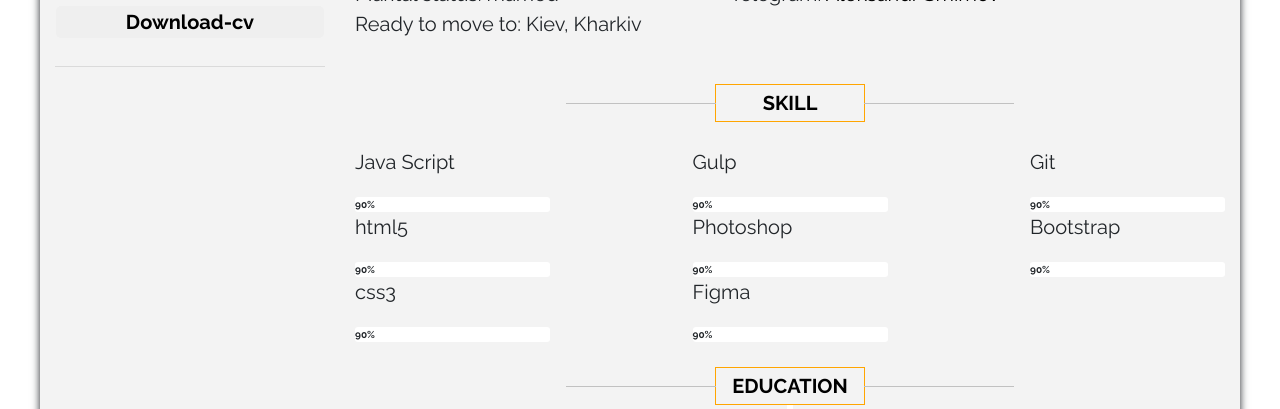
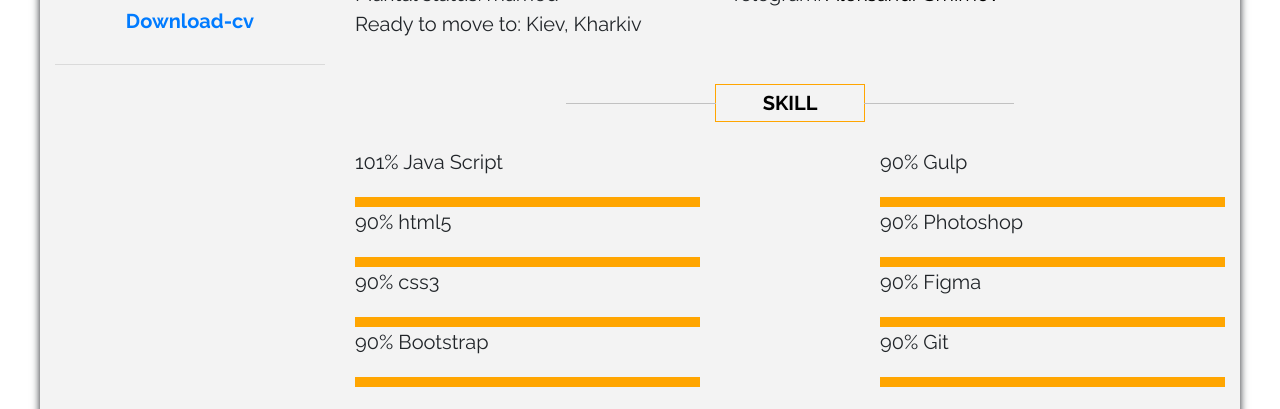
Before and after one commit to Tomas3500/project-site, a plain HTML site: page index.html in a window 1280 px wide. Shown: the part 243-652 px from the top of the page. Drawn offline with nearby package versions, Linux system fonts and the light colour scheme.

Commit message:
sect/education

```diff
--- a/index.html
+++ b/index.html
@@ -23,7 +23,10 @@
                         <img src="img/my-photo.jpg" alt="my-photo" class="my-photo">
                     </div>
                     <div class="btn">
-                        <button class="btn-cv">Download-cv</button>
+                        <a href="/project-site/cv.pdf" class="btn-cv"
+                           download="cv-smirnov">Download-cv
+                        </a>
+                        <!--<button class="btn-cv" name='cv'>Download-cv</button>-->
                     </div>
                 </div>
                 <hr>
@@ -53,10 +56,10 @@
                                     <a href="tel:+380999233489">+38(099)923-34-89</a>
                                 </li>
                                 <li>Email:
-                                    <a href="mailto:smirnov9323@gmail.com">smirnov9323@gmail.com</a>
+                                    <a href="mailto:smirnov9323@gmail.com" class="color-gmail">smirnov9323@gmail.com</a>
                                 </li>
                                 <li>Telegram:
-                                    <a class="telegram" href="https://t.me/mr_tomas9323">Aleksandr Smirnov</a>
+                                    <a class="color-telegram" href="https://t.me/mr_tomas9323">Aleksandr Smirnov</a>
                                 </li>
                             </ul>
                         </div>
@@ -67,59 +70,85 @@
                         <h3 class="line_sct">Skill</h3>
                         <section class="skill">
                             <div class="row justify-content-between">
-                                <div class="col-lg-3">
+                                <div class="col col-lg-5 col-md-6 col-sm-5">
                                     <div class="my-progress-bar">
-                                        <p>Java Script</p>
+                                        <p>
+                                            <span></span>
+                                            Java Script
+                                        </p>
                                         <div class="myProgress">
-                                            <div class="myBar">90%</div>
+                                            <div class="myBar"></div>
                                         </div>
                                     </div>
                                     <div class="my-progress-bar">
-                                        <p>html5</p>
+                                        <p>
+                                            <span>90%</span>
+                                            html5
+                                        </p>
                                         <div class="myProgress">
-                                            <div class="myBar">90%</div>
+                                            <div class="myBar"></div>
                                         </div>
                                     </div>
                                     <div class="my-progress-bar">
-                                        <p>css3</p>
+                                        <p>
+                                            <span>90%</span>
+                                            css3
+                                        </p>
                                         <div class="myProgress">
-                                            <div class="myBar">90%</div>
+                                            <div class="myBar"></div>
                                         </div>
+                                        <div class="my-progress-bar">
+                                            <p>
+                                                <span>90%</span>
+                                                Bootstrap
+                                            </p>
+                                            <div class="myProgress">
+                                                <div class="myBar"></div>
+                                            </div>
+                                        </div>
+
                                     </div>
                                 </div>
-                                <div class="col-lg-3">
+                                <div class="col col-lg-5 col-md-6 col-sm-5">
                                     <div class="my-progress-bar">
-                                        <p>Gulp</p>
+                                        <p>
+                                            <span>90%</span>
+                                            Gulp
+                                        </p>
                                         <div class="myProgress">
-                                            <div class="myBar">90%</div>
+                                            <div class="myBar"></div>
                                         </div>
                                     </div>
                                     <div class="my-progress-bar">
-                                        <p>Photoshop</p>
+                                        <p>
+                                            <span>90%</span>
+                                            Photoshop
+                                        </p>
                                         <div class="myProgress">
-                                            <div class="myBar">90%</div>
+                                            <div class="myBar"></div>
                                         </div>
                                     </div>
                                     <div class="my-progress-bar">
-                                        <p>Figma</p>
+                                        <p>
+                                            <span>90%</span>
+                                            Figma
+                                        </p>
                                         <div class="myProgress">
-                                            <div class="myBar">90%</div>
+                                            <div class="myBar"></div>
                                         </div>
+                                        <div class="my-progress-bar">
+                                            <p>
+                                                <span>90%</span>
+                                                Git
+                                            </p>
+                                            <div class="myProgress">
+                                                <div class="myBar"></div>
+                                            </div>
+                                        </div>
+
                                     </div>
                                 </div>
-                                <div class="col-lg-3">
-                                    <div class="my-progress-bar">
-                                        <p>Git</p>
-                                        <div class="myProgress">
-                                            <div class="myBar">90%</div>
-                                        </div>
-                                    </div>
-                                    <div class="my-progress-bar">
-                                        <p>Bootstrap</p>
-                                        <div class="myProgress">
-                                            <div class="myBar">90%</div>
-                                        </div>
-                                    </div>
+                                <div class="col-lg-3 col-md-5 ">
                                 </div>
                             </div>
                         </section>
```
